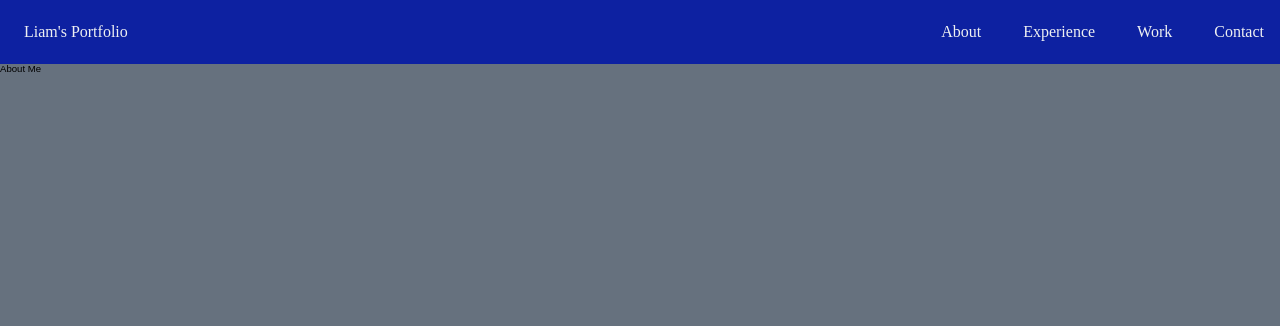
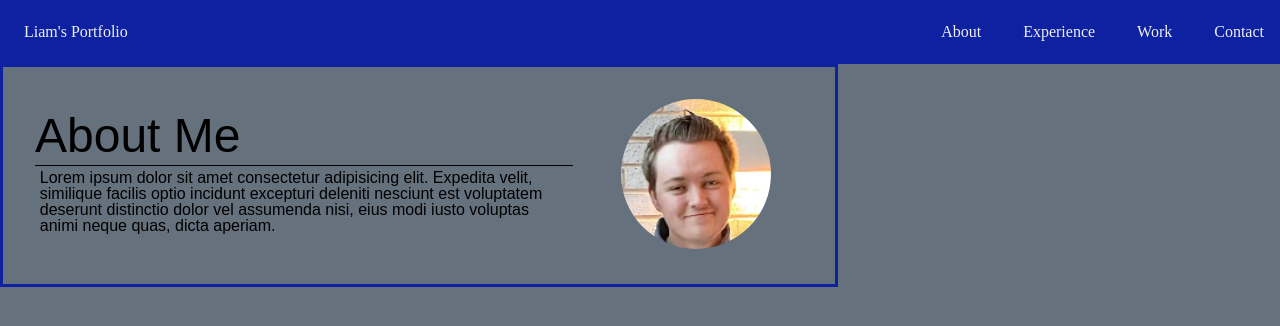
Before and after one commit to Coderinsightmaven/liams-portfolio-v1, a plain HTML site: page index.html in a window 1280 px wide. Drawn offline with Linux system fonts and the light colour scheme; a web font is replaced by a local one.

Commit message:
added a about me section and a border.

```diff
--- a/assets/css/styles.css
+++ b/assets/css/styles.css
@@ -27,7 +27,7 @@ li {
   text-decoration: none;
 }
 
-a {
+.a-nav {
   text-decoration: none;
   color: rgba(238, 240, 242, 1);
 }
@@ -37,12 +37,36 @@ h1 {
   text-decoration: none;
 }
 
+h2 {
+  text-align: left;
+  font-size: 3rem;
+  border-bottom: 1px solid black;
+  padding-bottom: 0.3rem;
+}
+
 body {
   background-color: rgba(102, 113, 126, 1);
 }
 
 .about-me {
-  display: block;
+  display: flex;
+  align-items: center;
+  text-align: left;
+  font-size: 1rem;
+  max-width: 60%;
+  padding: 2rem;
+  gap: 3rem;
+  border: 0.2rem solid rgba(13, 33, 161, 1);
+}
+
+.about-me img {
+  width: 150px;
+  border-radius: 50%;
+  margin-right: 2rem;
+}
+
+p {
+  padding: 0.3rem;
 }
 
 /* Colors Used
--- a/index.html
+++ b/index.html
@@ -15,21 +15,31 @@
   </head>
 
   <header>
-    <h1><a href="#">Liam's Portfolio</a></h1>
+    <h1><a class="a-nav" href="#">Liam's Portfolio</a></h1>
     <nav>
       <ul>
-        <li><a class="hover" href="#">About</a></li>
-        <li><a class="hover" href="#">Experience</a></li>
-        <li><a class="hover" href="#">Work</a></li>
-        <li><a class="hover" href="#">Contact</a></li>
+        <li><a class="hover a-nav" href="#">About</a></li>
+        <li><a class="hover a-nav" href="#">Experience</a></li>
+        <li><a class="hover a-nav" href="#">Work</a></li>
+        <li><a class="hover a-nav" href="#">Contact</a></li>
       </ul>
     </nav>
   </header>
   <body>
     <main>
       <section class="about-me">
-        <h2>About Me</h2>
-        <p></p>
+        <section>
+          <h2>About Me</h2>
+          <p>
+            Lorem ipsum dolor sit amet consectetur adipisicing elit. Expedita
+            velit, similique facilis optio incidunt excepturi deleniti nesciunt
+            est voluptatem deserunt distinctio dolor vel assumenda nisi, eius
+            modi iusto voluptas animi neque quas, dicta aperiam.
+          </p>
+        </section>
+        <section>
+          <img src="./assets/images/profile.jpg" />
+        </section>
       </section>
     </main>
   </body>
```
Also changed, not shown: assets/images/profile.jpg (added).
